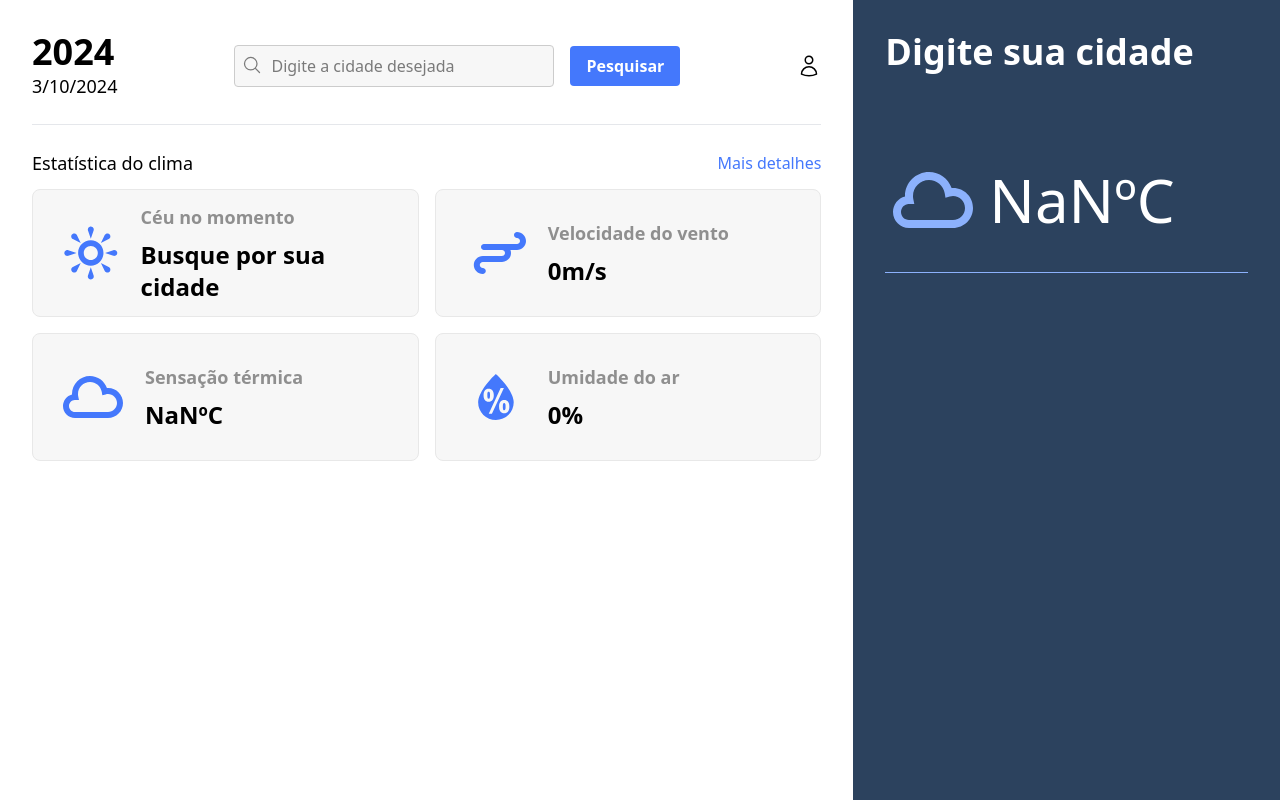
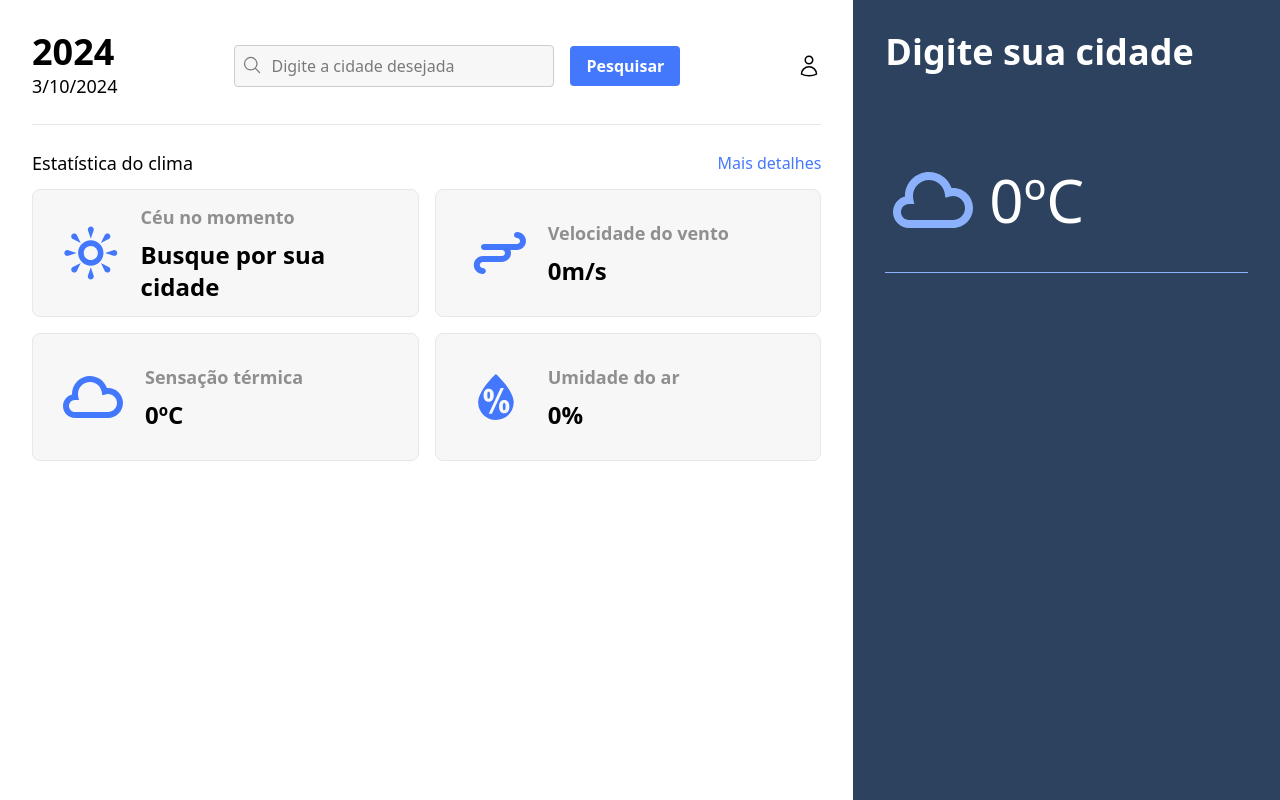
Before and after one commit to PauloDalberto/Weather, a Next.js app: page / in a window 1280 px wide. Built offline with nearby package versions, Linux system fonts and the light colour scheme; no server answers.

Commit message:
refac: add another placeholder

```diff
--- a/src/app/page.tsx
+++ b/src/app/page.tsx
@@ -72,7 +72,9 @@ export default function Home() {
 
             <div className="flex flex-col gap-2">
               <span className="text-gray7  text-lg font-bold">Sensação térmica</span>
-              <p className="text-2xl font-bold text-black">{Number((weatherData?.main.feels_like as number) - 273.15).toFixed(1)}ºC</p>
+              <p className="text-2xl font-bold text-black">
+                {!isNaN(weatherData?.main.feels_like as number) ? (weatherData?.main.feels_like as number - 273.15).toFixed(1) : "0"}ºC
+              </p>
             </div>
           </div>
 
@@ -95,7 +97,9 @@ export default function Home() {
 
         <div className="flex items-center mt-20 gap-2">
           <TiWeatherCloudy  size={96} className="text-blueLight1 "/>
-          <h1 className="text-white text-6xl">{Number((weatherData?.main.temp as number) - 273.15).toFixed(1)}ºC</h1>
+          <h1 className="text-white text-6xl">
+            {!isNaN(weatherData?.main.temp as number) ? (weatherData?.main.temp as number - 273.15).toFixed(1) : '0'}ºC
+          </h1>
         </div>
 
         <hr className="my-6 border-blueLight1"/>
```
